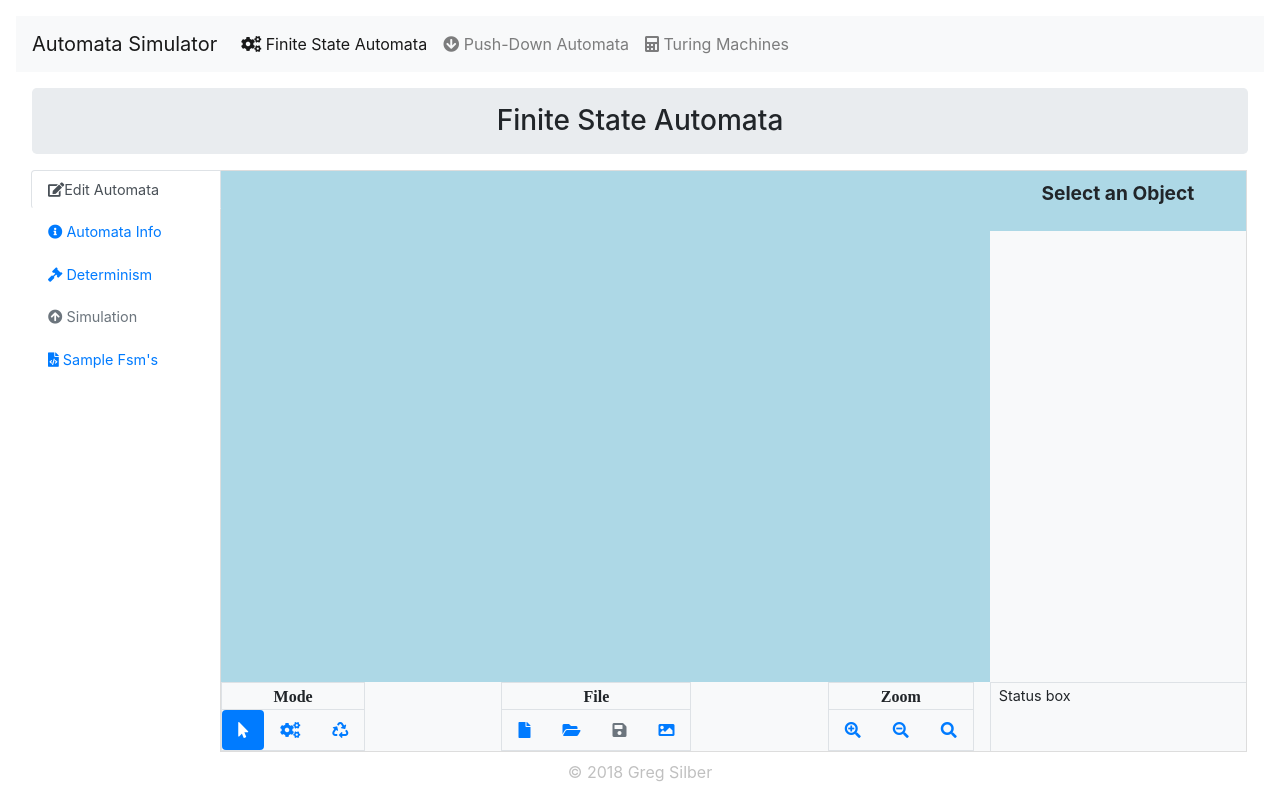
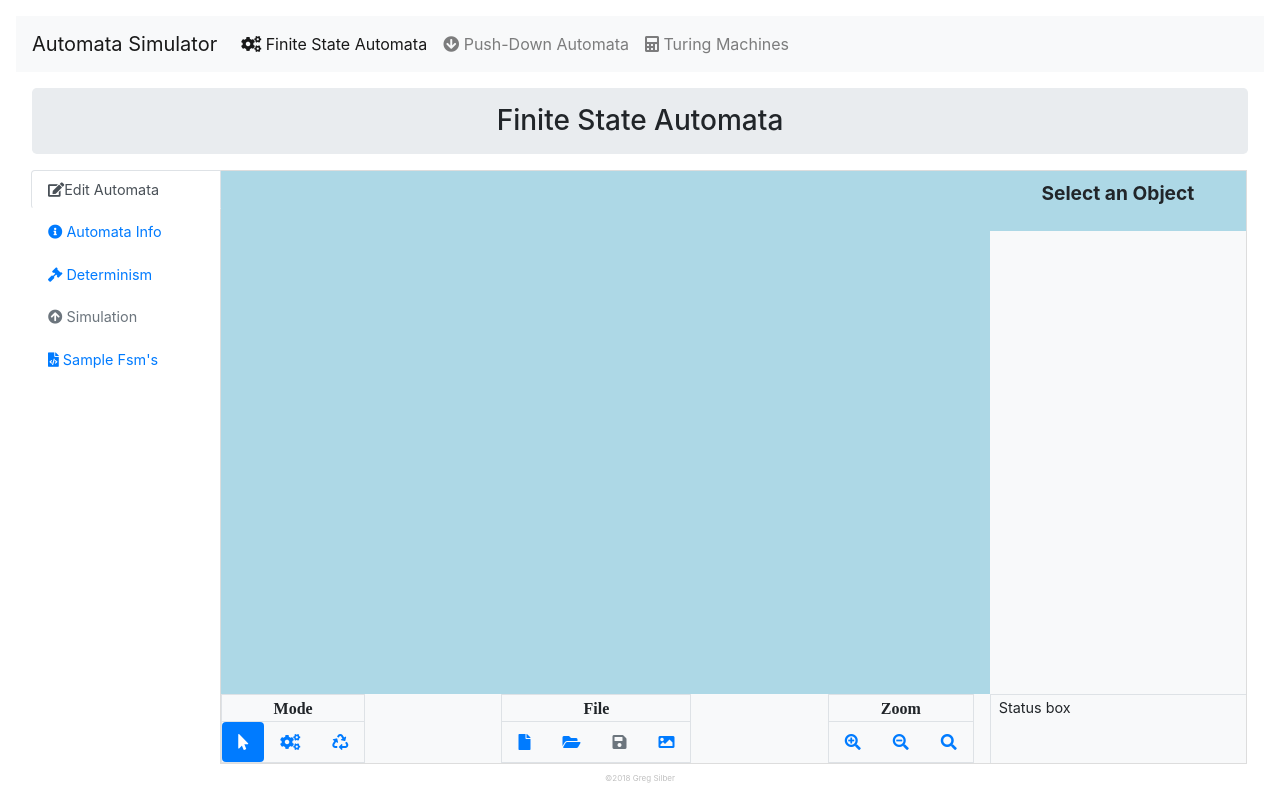
Before and after one commit to gsilber/AutomataOld, an Angular app in the folder Automata.UI/: page /fsm in a window 1280 px wide. Built offline with nearby package versions, Linux system fonts and the light colour scheme.

Commit message:
small cosmetic changes

```diff
--- a/Automata.UI/src/app/app.component.css
+++ b/Automata.UI/src/app/app.component.css
@@ -5,9 +5,11 @@
     flex:1;
     min-height: 0;
 }
-    footer{
-        display:block;
+.footer{
         text-align:center;
+        font-size:.5rem;
         color: silver;
+        margin:0;
         margin-top:.5rem;
+
     }
--- a/Automata.UI/src/app/app.component.html
+++ b/Automata.UI/src/app/app.component.html
@@ -5,9 +5,7 @@
   <div class='flex-1'>
     <router-outlet></router-outlet>
   </div>
-  <div  class='d-ndone d-sm-block'>
-  <footer>
-    &copy; 2018 Greg Silber
-  </footer>
+  <div class='d-none d-sm-block footer' style='display:none;'>
+    &copy;2018 Greg Silber
+  </div>
 </div>
-</div>
--- a/Automata.UI/src/app/pages/fsm-page/fsm-page.component.html
+++ b/Automata.UI/src/app/pages/fsm-page/fsm-page.component.html
@@ -1,4 +1,4 @@
-<div class='h-100 w-100 flex-vertical' >
+<div class='h-100 w-100 flex-vertical'>
   <div class='jumbotron d-none d-sm-block'>
     <h3 class='text-center'> Finite State Automata</h3>
   </div>
```
Lines whose indentation alone changed are shown as unchanged.
